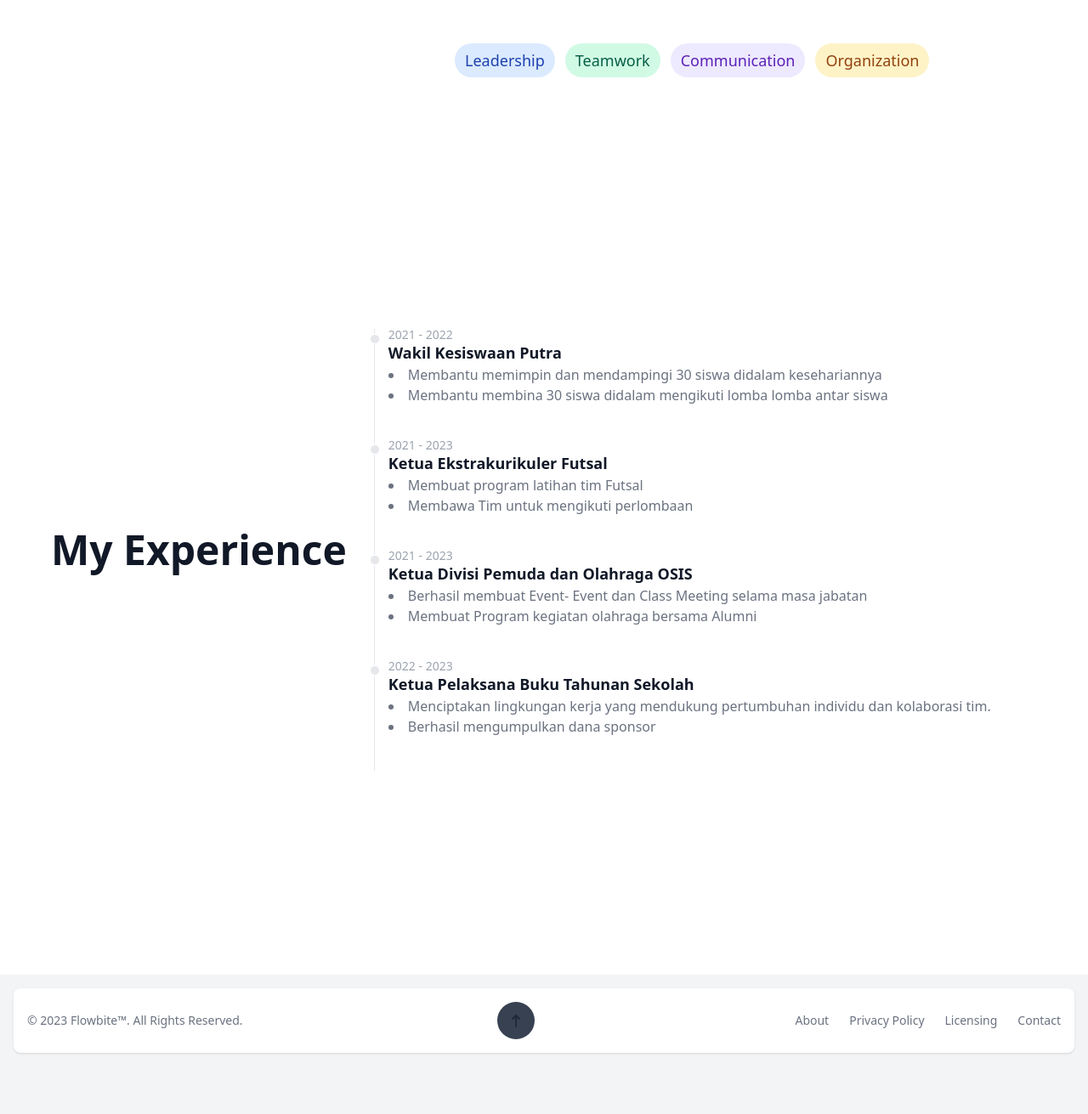
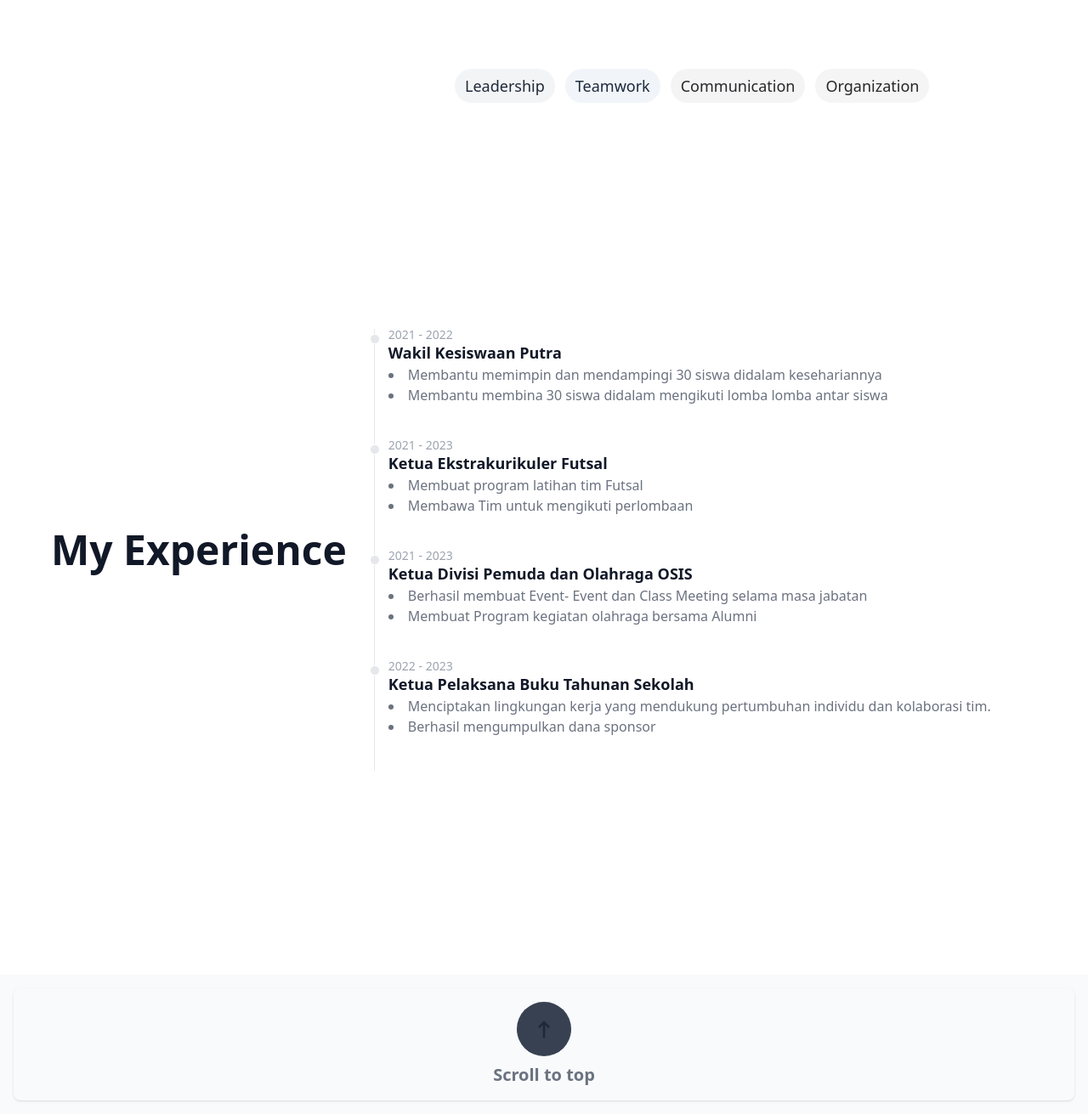
Before and after one commit to dhitera/simple-personal-portfolio, a website: page index.html in a window 1280 px wide. Shown: the part 1325-2636 px from the top of the page at 85% size. Before the commit the page ends 2580 px from the top, so only its background shows below. Drawn offline with Linux system fonts and the light colour scheme.

Commit message:
Update hero section

```diff
--- a/index.html
+++ b/index.html
@@ -22,7 +22,7 @@
     </script>
     <title>Portfolio</title>
   </head>
-  <body class="bg-gray-100 dark:bg-gray-900">
+  <body class="bg-slate-50 dark:bg-gray-900">
     <!-- Navbar Section -->
     <nav class="bg-white border-gray-200 dark:bg-gray-900">
       <div
@@ -163,7 +163,7 @@
     <!-- Hero Section -->
     <section
       id="hero"
-      class="bg-white dark:bg-gray-900 py-32 px-4 md:px-15 h-screen"
+      class="bg-white dark:bg-gray-900 py-20 px-4 md:px-15 h-screen"
     >
       <div
         class="flex flex-col md:flex-row justify-center items-center text-gray-900 dark:text-white max-w-screen-xl mx-auto"
@@ -173,12 +173,12 @@
           class="w-full md:w-1/2 flex items-center justify-center mb-6 md:mb-0 md:order-2 relative"
         >
           <div
-            class="absolute inset-0 bg-gradient-to-br from-blue-900 to-pink-600 blur-xs opacity-80 rounded-4xl"
+            class="absolute inset-0 bg-gradient-to-br from-blue-900 to-pink-600 blur-3xl opacity-80 rounded-4xl"
           ></div>
           <img
-            src="img/profile.png"
+            src="img/profileWithBg.jpeg"
             alt="Profile image"
-            class="relative z-10 w-96 md:w-[28rem] lg:w-[32rem] xl:w-[36rem] h-auto max-w-none"
+            class="relative z-10 w-64 h-64 md:w-80 md:h-80 lg:w-96 lg:h-96 object-cover max-w-none rounded-full shadow-lg"
           />
         </div>
         <!-- Text second on mobile -->
@@ -205,7 +205,7 @@
     <!-- About Section -->
     <section
       id="about"
-      class="bg-white dark:bg-gray-600 py-10 px-4 md:px-15 h-screen flex items-center"
+      class="bg-white dark:bg-gray-800 py-10 px-4 md:px-15 h-screen flex items-center"
     >
       <div
         class="flex flex-col md:flex-row justify-center items-center md:gap-20 text-white max-w-screen-xl mx-auto w-full"
@@ -230,28 +230,33 @@
             dan memecahkan masalah didalam suatu organisasi dan memiliki
             kemampuan komunikasi yang jelas dan persuasif.
           </p>
+          <h2
+            class="text-3xl md:text-4xl lg:text-5xl font-bold text-center md:text-left mt-3"
+          >
+            Skills
+          </h2>
 
           <!-- Badge Section -->
           <div
             class="flex flex-wrap gap-3 mt-6 justify-center md:justify-start"
           >
             <span
-              class="bg-blue-100 text-blue-800 text-sm md:text-lg font-medium px-3 py-1.5 rounded-full dark:bg-blue-900 dark:text-blue-300"
+              class="bg-gray-100 text-gray-800 text-sm md:text-lg font-medium px-3 py-1.5 rounded-full dark:bg-gray-900 dark:text-white"
             >
               Leadership
             </span>
             <span
-              class="bg-green-100 text-green-800 text-sm md:text-lg font-medium px-3 py-1.5 rounded-full dark:bg-green-900 dark:text-green-300"
+              class="bg-slate-100 text-slate-800 text-sm md:text-lg font-medium px-3 py-1.5 rounded-full dark:bg-gray-900 dark:text-white"
             >
               Teamwork
             </span>
             <span
-              class="bg-purple-100 text-purple-800 text-sm md:text-lg font-medium px-3 py-1.5 rounded-full dark:bg-purple-900 dark:text-purple-300"
+              class="bg-zinc-100 text-zinc-800 text-sm md:text-lg font-medium px-3 py-1.5 rounded-full dark:bg-gray-900 dark:text-white"
             >
               Communication
             </span>
             <span
-              class="bg-yellow-100 text-yellow-800 text-sm md:text-lg font-medium px-3 py-1.5 rounded-full dark:bg-yellow-900 dark:text-yellow-300"
+              class="bg-neutral-100 text-neutral-800 text-sm md:text-lg font-medium px-3 py-1.5 rounded-full dark:bg-gray-900 dark:text-white"
             >
               Organization
             </span>
@@ -366,21 +371,18 @@
     </section>
 
     <!-- Footer Section -->
-    <footer class="bg-white rounded-lg shadow-sm m-4 dark:bg-gray-800">
+    <footer class="rounded-lg shadow-sm m-4">
       <div
-        class="w-full mx-auto max-w-screen-xl p-4 md:flex md:items-center md:justify-between"
+        id="footer-container"
+        class="w-full mx-auto max-w-screen-xl p-4 flex flex-col items-center"
       >
-        <span class="text-sm text-gray-500 sm:text-center dark:text-gray-400"
-          >© 2023
-          <a href="https://flowbite.com/" class="hover:underline">Flowbite™</a>.
-          All Rights Reserved.
-        </span>
-        <button
+        <a
           type="button"
-          class="text-white bg-gray-700 hover:bg-gray-800 focus:ring-4 focus:outline-none focus:ring-gray-300 font-medium rounded-full text-sm p-2.5 text-center inline-flex items-center me-2 dark:bg-gray-600 dark:hover:bg-gray-700 dark:focus:ring-gray-800"
+          href="#hero"
+          class="text-white bg-gray-700 hover:bg-gray-800 focus:ring-4 focus:outline-none focus:ring-gray-300 font-medium rounded-full text-lg p-4 text-center inline-flex items-center dark:bg-gray-600 dark:hover:bg-gray-700 dark:focus:ring-gray-800 transition-all duration-300"
         >
           <svg
-            class="w-6 h-6 text-gray-800 dark:text-white"
+            class="w-8 h-8 text-gray-800 dark:text-white"
             aria-hidden="true"
             xmlns="http://www.w3.org/2000/svg"
             width="24"
@@ -398,23 +400,10 @@
           </svg>
 
           <span class="sr-only">Arrow Up</span>
-        </button>
-        <ul
-          class="flex flex-wrap items-center mt-3 text-sm font-medium text-gray-500 dark:text-gray-400 sm:mt-0"
-        >
-          <li>
-            <a href="#" class="hover:underline me-4 md:me-6">About</a>
-          </li>
-          <li>
-            <a href="#" class="hover:underline me-4 md:me-6">Privacy Policy</a>
-          </li>
-          <li>
-            <a href="#" class="hover:underline me-4 md:me-6">Licensing</a>
-          </li>
-          <li>
-            <a href="#" class="hover:underline">Contact</a>
-          </li>
-        </ul>
+        </a>
+        <p class="text-gray-500 dark:text-gray-400 mt-2 text-xl font-semibold">
+          Scroll to top
+        </p>
       </div>
     </footer>
 
```
Also changed, not shown: dist/output.css.
